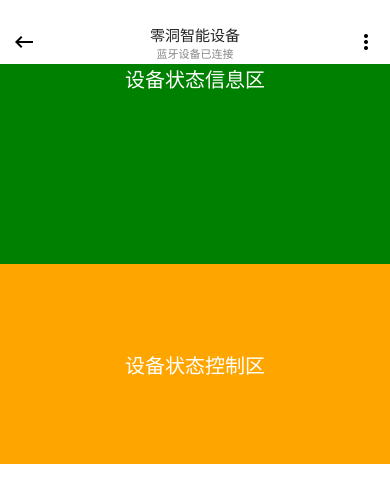
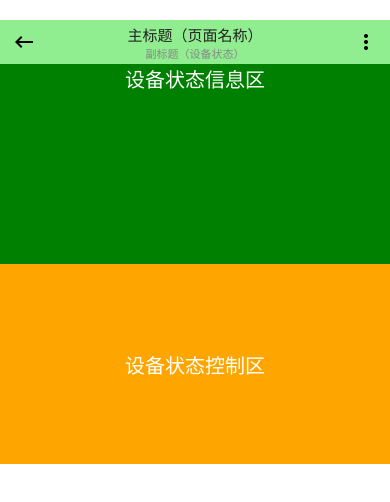
Before and after one commit to acigacn/react-native-template-ysui, a React Native app in the folder template/: screen / in a window 390 px wide. Shown: the top 502 px of the page. Built offline with nearby package versions, Linux system fonts and the light colour scheme.

Commit message:
优化导航栏属性传递
Signed-off-by: tangkunyin <tangkunyin@yisi.cn>

```diff
--- a/template/src/common/CommonStyles.ts
+++ b/template/src/common/CommonStyles.ts
@@ -18,7 +18,6 @@ const CommonStyles = {
       flexDirection: 'row',
       justifyContent: 'space-between',
       alignItems: 'stretch',
-      // backgroundColor: 'blue',
     },
     titleContainer: {
       display: 'flex',
--- /dev/null
+++ b/template/src/common/NavigationBarButton.tsx
@@ -0,0 +1,20 @@
+import React from 'react';
+import {FontType} from '@conts/IconType';
+import CommonStyles from '@comms/CommonStyles';
+import IconButton from './widgets/IconButton';
+
+/**
+ * 导航返回按钮
+ */
+export const BackBarButton = (props: any) => {
+  console.log('BackBarButton', props);
+  return <IconButton type={FontType.materialIcons} name={props.name || 'keyboard-backspace'} style={CommonStyles.navHeader.barBtn} {...props} />;
+};
+
+/**
+ * 导航设置按钮
+ */
+export const SettingBarButton = (props: any) => {
+  console.log('SettingBarButton', props);
+  return <IconButton type={FontType.materialCommunityIcons} name={props.name || 'dots-vertical'} style={CommonStyles.navHeader.barBtn} {...props} />;
+};
--- a/template/src/common/NavigationHeaderBar.tsx
+++ b/template/src/common/NavigationHeaderBar.tsx
@@ -1,11 +1,39 @@
 import React from 'react';
 import {View, Text} from 'react-native';
-import IconButton from './widgets/IconButton';
 import PropTypes from 'prop-types';
-import {FontType} from '@conts/IconType';
+import AppConfig from '@confs/AppConfig';
 import CommonStyles from '@comms/CommonStyles';
 
-export const BarHeaderTitle = (props: any) => {
+/**
+ * 导航左边按钮
+ * @param props {renderView: func}
+ * @returns React.ReactNode
+ */
+export const LeftBarButton = (props: any) => {
+  if (props.renderView && typeof props.renderView === 'function') {
+    return props.renderView();
+  }
+  return <View style={CommonStyles.navHeader.barBtn} />;
+};
+
+/**
+ * 导航右边按钮
+ * @param props {renderView: func}
+ * @returns React.ReactNode
+ */
+export const RightBarButton = (props: any) => {
+  if (props.renderView && typeof props.renderView === 'function') {
+    return props.renderView();
+  }
+  return <View style={CommonStyles.navHeader.barBtn} />;
+};
+
+/**
+ * 自定义的导航标题视图
+ * @param props {title: string, subtitle: string, titleStyles: object, subtitleStyles: object}
+ * @returns React.ReactNode
+ */
+export const HeaderTitleBarView = (props: any) => {
   const titleStyles = [CommonStyles.navHeader.titleText];
   if (props.titleStyles && typeof props.titleStyles === 'object') {
     titleStyles.push(props.titleStyles);
@@ -23,38 +51,60 @@ export const BarHeaderTitle = (props: any) => {
     </View>
   );
 };
-BarHeaderTitle.propTypes = {
+HeaderTitleBarView.propTypes = {
   title: PropTypes.string,
   subtitle: PropTypes.string,
   titleStyles: PropTypes.object,
   subTitleStyles: PropTypes.object,
 };
-BarHeaderTitle.defaultProps = {
+HeaderTitleBarView.defaultProps = {
   title: '零洞智能设备',
-  subtitle: '蓝牙设备已连接',
+  subtitle: null,
 };
 
-export const BarBackButton = (props: any) => {
-  return <IconButton type={FontType.materialIcons} name={'keyboard-backspace'} style={CommonStyles.navHeader.barBtn} {...props} />;
-};
-BarBackButton.propTypes = {
-  ...IconButton.propTypes,
-};
-
-export const BarSettingButton = (props: any) => {
-  return <IconButton type={FontType.materialCommunityIcons} name={'dots-vertical'} style={CommonStyles.navHeader.barBtn} {...props} />;
-};
-BarSettingButton.propTypes = {
-  ...IconButton.propTypes,
-};
-
-export const NavHeaderView = (props: any) => {
-  console.log('NavHeaderView props', props);
+/**
+ * 自定义导航
+ * @param props {leftBar: object, rightBar: object, titleBar: object, backgroundColor: string}
+ * @returns React.ReactNode
+ */
+export const NavigationHeaderBar = (props: any) => {
+  if (AppConfig.defaultNavigatorScreenOptions.headerShown || !props.headerBarShown) {
+    // 使用系统自带的导航栏就不用自定义导航栏了
+    return null;
+  }
   return (
-    <View style={[CommonStyles.navHeader.headerContainer, {marginTop: 0}]}>
-      <BarBackButton />
-      <BarHeaderTitle />
-      <BarSettingButton />
+    <View style={[CommonStyles.navHeader.headerContainer, {backgroundColor: props.backgroundColor}]}>
+      <LeftBarButton renderView={props.renderLeftBar} />
+      <HeaderTitleBarView {...props.titleBar} />
+      <RightBarButton renderView={props.renderRightBar} />
     </View>
   );
 };
+NavigationHeaderBar.propTypes = {
+  /**
+   * 标题组件属性集
+   */
+  titleBar: PropTypes.shape({...HeaderTitleBarView.propTypes}),
+  /**
+   * 导航背景色，默认为白色
+   */
+  backgroundColor: PropTypes.string,
+  /**
+   * 自定义导航栏是否可见。默认为true
+   */
+  headerBarShown: PropTypes.bool,
+  /**
+   * 自定义返回按钮组件
+   */
+  renderLeftBar: PropTypes.func,
+  /**
+   * 自定义右边按钮组件
+   */
+  renderRightBar: PropTypes.func,
+};
+NavigationHeaderBar.defaultProps = {
+  backgroundColor: AppConfig.mainBgColor,
+  headerBarShown: true,
+  renderLeftBar: null,
+  renderRightBar: null,
+};
--- a/template/src/configs/AppConfig.ts
+++ b/template/src/configs/AppConfig.ts
@@ -2,6 +2,9 @@ import {Platform} from 'react-native';
 import Colors from '@conts/Colors';
 
 export default {
+  // 主背景色
+  mainBgColor: Colors.backgroundColor,
+
   // font scaling override - RN default is on
   allowTextFontScaling: true,
 
--- a/template/src/views/base/BasePage.tsx
+++ b/template/src/views/base/BasePage.tsx
@@ -1,9 +1,11 @@
 import React from 'react';
 import {SafeAreaView} from 'react-native-safe-area-context';
+import AppConfig from '@confs/AppConfig';
 import AppStatusBar from '@comms/widgets/AppStatusBar';
-import {NavHeaderView} from '@comms/NavigationHeaderBar';
+import {NavigationHeaderBar} from '@comms/NavigationHeaderBar';
 import {BasePageProps, BasePageState, PageOptions} from './types';
 import NavigatorHelper from '@helps/NavigatorHelper';
+import {BackBarButton} from '@comms/NavigationBarButton';
 
 export default class BasePage extends React.Component<BasePageProps, BasePageState> {
   constructor(props) {
@@ -12,6 +14,7 @@ export default class BasePage extends React.Component<BasePageProps, BasePageSta
 
   // ------------------------ 统一处理页面溃退、打开、替换 --------------------------------------
   back = () => {
+    console.log('backPage ...');
     NavigatorHelper.backPage();
   };
   backToRoot = () => {
@@ -24,10 +27,29 @@ export default class BasePage extends React.Component<BasePageProps, BasePageSta
     NavigatorHelper.replacePage(page, params);
   };
 
-  // ------------------------ 自定义视图 ----------------------------------------
-  renderCustomizedHeader = (): React.ReactNode => {
-    return <NavHeaderView />;
-  };
+  // ------------------------ 自定义导航栏组件 ----------------------------------------
+  renderHeaderLeftBar() {
+    return <BackBarButton onPress={this.back} />;
+  }
+  renderHeaderRightBar() {
+    console.log('renderHeaderRightBar 请在子类重载使用');
+  }
+  renderCustomizedHeader() {
+    const {backgroundColor, titleBar, headerBarShown} = this.state;
+    const headerProps = {
+      backgroundColor,
+      headerBarShown,
+      titleBar: {
+        title: titleBar?.title,
+        subtitle: titleBar?.subtitle,
+        titleStyles: titleBar?.titleStyles,
+        subTitleStyles: titleBar?.subTitleStyles,
+      },
+      renderLeftBar: this.renderHeaderLeftBar,
+      renderRightBar: this.renderHeaderRightBar,
+    };
+    return <NavigationHeaderBar {...headerProps} />;
+  }
 
   /**
    * 页面内容渲染，用子类去覆盖。此处勿动！
@@ -37,9 +59,10 @@ export default class BasePage extends React.Component<BasePageProps, BasePageSta
   }
 
   render() {
+    const {backgroundColor, statusBarStyle} = this.state;
     return (
-      <SafeAreaView edges={['top', 'left', 'right']} style={{flex: 1, backgroundColor: '#fff'}}>
-        <AppStatusBar barStyle={this.state.statusBarStyle} />
+      <SafeAreaView edges={['top', 'left', 'right']} style={{flex: 1, backgroundColor: backgroundColor || AppConfig.mainBgColor}}>
+        <AppStatusBar barStyle={statusBarStyle} />
         {this.renderCustomizedHeader()}
         {this.renderContent()}
       </SafeAreaView>
--- a/template/src/views/home/index.tsx
+++ b/template/src/views/home/index.tsx
@@ -2,30 +2,27 @@ import React from 'react';
 import {View, Text} from 'react-native';
 import BasePage from '@views/base/BasePage';
 import {styles} from './style';
+import {SettingBarButton} from '@comms/NavigationBarButton';
 
 export default class HomePage extends BasePage {
   constructor(props) {
     super(props);
     this.state = {
-      title: '这是首页',
-      headerTintColor: '#222',
-      headerShown: false,
-      headerTransparent: true,
-      headerTitleStyle: {
-        fontSize: 15,
-        color: '#222',
+      titleBar: {
+        title: '主标题（页面名称）',
+        subtitle: '副标题（设备状态）',
       },
+      backgroundColor: 'lightgreen',
     };
   }
 
-  openNativePageTest() {
-    this.openPage('SettingsPage', {age: 10, name: 'thomas', region: '中国'}, {native: true});
+  onSettingBarPress = () => {
+    // this.openPage('SettingsPage', {age: 10, name: 'thomas', region: '中国'}, {native: true});
+    this.openPage('SettingsPage');
+  };
+  renderHeaderRightBar() {
+    return <SettingBarButton onPress={this.onSettingBarPress} />;
   }
-
-  onHeaderRightPress = () => {
-    this.openPage('SettingsPage');
-    // this.openNativePageTest();
-  };
 
   renderContent() {
     return (
--- a/template/src/views/settings/index.tsx
+++ b/template/src/views/settings/index.tsx
@@ -6,7 +6,11 @@ import {styles} from './style';
 export default class SettingsPage extends BasePage {
   constructor(props) {
     super(props);
-    this.state = {};
+    this.state = {
+      titleBar: {
+        title: '设置',
+      },
+    };
   }
 
   renderContent() {
```
Also changed, not shown: template/src/views/base/types.ts (+8 -1 lines).
